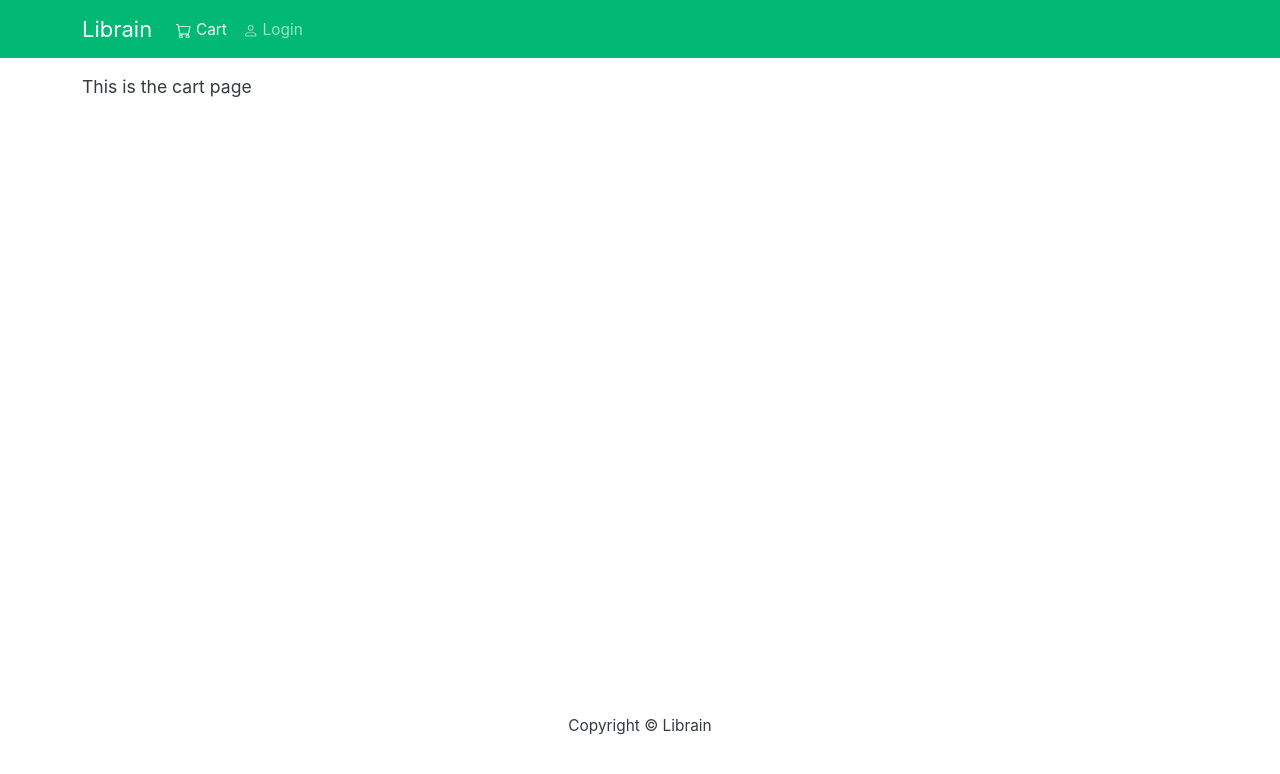
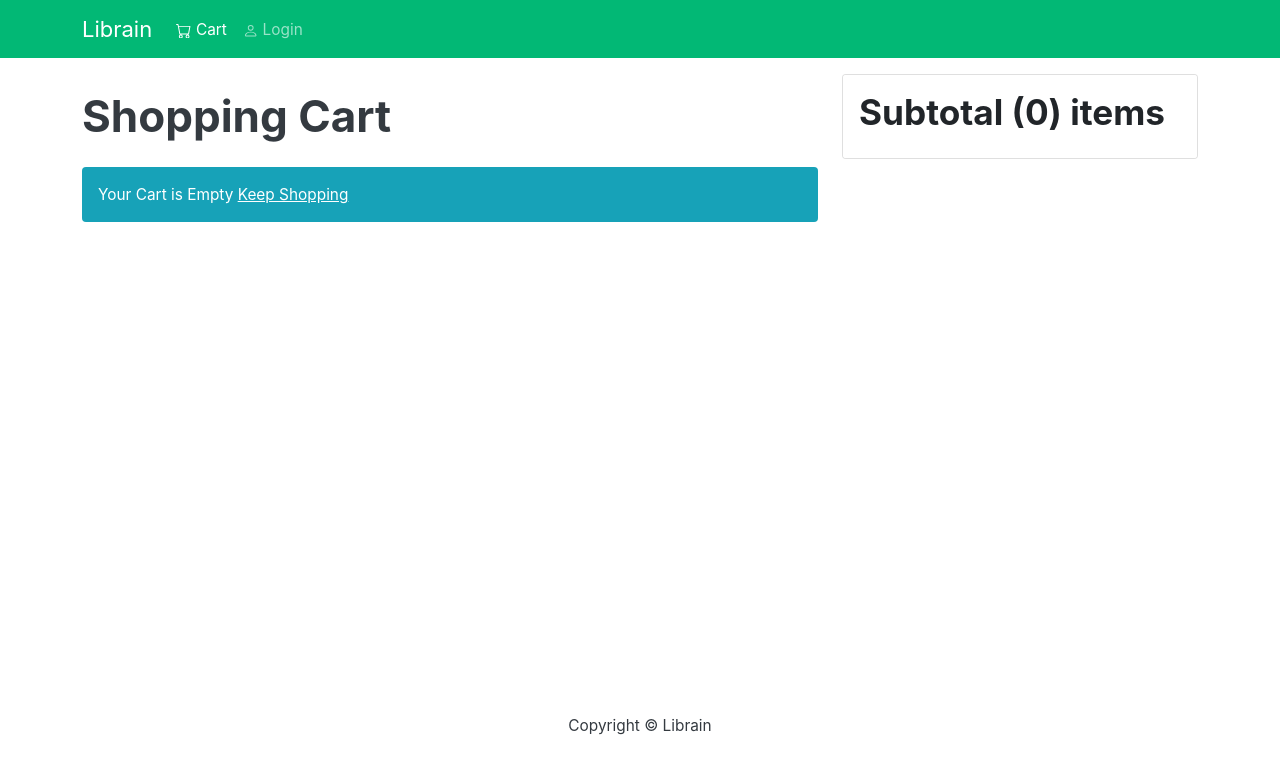
Before and after one commit to Victoria-Q-Le/Librain-frontend, a React (Create React App) app: page /cart in a window 1280 px wide. Shown: the top 774 px of the page. Built offline with nearby package versions, Linux system fonts and the light colour scheme.

Commit message:
add to cart broke

```diff
--- a/src/actions/cartActions.js
+++ b/src/actions/cartActions.js
@@ -8,7 +8,7 @@ export const addToCart = (id, qty) => async (dispatch, getState) => {
   dispatch({
     type: CART_ADD_ITEM,
     payload: {
-      bookId: data.id,
+      book: data.id,
       name: data.name,
       image: data.image,
       price: data.price,
--- a/src/index.css
+++ b/src/index.css
@@ -1,5 +1,15 @@
 main {
   min-height: 80vh;
+}
+
+h1 {
+  font: 1.8rem;
+  padding: 1rem 0;
+}
+
+h2 {
+  font: 1.4rem;
+  padding: 0.5rem 0;
 }
 
 h3 {
--- a/src/pages/Cart.js
+++ b/src/pages/Cart.js
@@ -9,25 +9,83 @@ import Message from '../components/Message'
 import {addToCart} from '../actions/cartActions'
 
 const Cart = ({history}) => {
-  const {id} = useParams()
+  const {bookId} = useParams()
+
   const qty = useLocation().search.split('=')[1]
 
   const dispatch = useDispatch()
 
   const cart = useSelector(state => state.cart)
   const {cartItems} = cart
-    console.log('cartItems: ', cartItems);
 
   useEffect(() => {
-    if(id){
-      dispatch(addToCart(id, qty))
+    if(bookId){
+      dispatch(addToCart(bookId, qty))
     }
-  },[dispatch, id, qty])
+  },[dispatch, bookId, qty])
+
+  const removeFromCart = (id) => {
+    console.log('remove', id);
+  }
 
   return(
-    <div>
-      This is the cart page
-    </div>
+    <Row>
+      <Col md={8}>
+        <h1>Shopping Cart</h1>
+        {cartItems.length === 0
+          ? (<Message variant='info'> Your Cart is Empty <Link to='/'> Keep Shopping </Link> </Message>)
+          : (
+              <ListGroup variant ='flush'>
+                {cartItems.map(item => (
+                  <ListGroup.Item key={item.bookId}>
+                    <Row>
+                      <Col md={2}>
+                        <Image src={item.image} alt={item.name} fluid rounded/>
+                      </Col>
+
+                      <Col md={3}>
+                        <Link to={`/book/${item.bookId}`}>{item.name}</Link>
+                      </Col>
+
+                      <Col md={2}> ${item.price} </Col>
+
+                      <Col md={3}>
+                        <Form.Control as='select' value={item.qty} onChange={(e) => dispatch(addToCart(item.bookId, e.target.value))}>
+                          {
+                            [...Array(item.countInStock).keys()].map((x) => (
+                              <option key={x+1} value ={x+1}>
+                                {x +1}
+                              </option>
+                            ))
+                          }
+                        </Form.Control>
+                      </Col>
+
+                      <Col md={1}>
+                        <Button
+                          type='button'
+                          variant='light'
+                          onClick={(e) => removeFromCart(item.bookId)}>
+                          <i className='fas fa-trash'></i>
+                        </Button>
+                      </Col>
+                    </Row>
+                  </ListGroup.Item>
+                ))}
+              </ListGroup>
+            )}
+      </Col>
+
+      <Col md={4}>
+        <Card>
+          <ListGroup variant='flush'>
+            <ListGroup.Item>
+              <h2>Subtotal ({cartItems.reduce((acc, item) => acc + item.qty,0)}) items </h2>
+            </ListGroup.Item>
+          </ListGroup>
+        </Card>
+      </Col>
+    </Row>
   )
 }
 
@@ -35,4 +93,6 @@ export default Cart
 
 /*When customer select the qty and they click on the addToCart button, they will send to a link `/cart/${id}?qty=${qty}. Ex: I want to add book whose id is 2 and I want to add 3 of them into my cart`
 - useParams is used to access the id of url and save it into bookId,bookId is now 2
-- useLocation first give back  and object {pathname: '/cart/2', search: '?qty=3', hash: '', state: null, key: 'jbgzc80p'}. Then I want to obtain the qty by choosing the search. After that I want to split this string into smaller index and ignore the '=' sign. The actual qty number will have index number 1 */
+- useLocation first give back  and object {pathname: '/cart/2', search: '?qty=3', hash: '', state: null, key: 'jbgzc80p'}. Then I want to obtain the qty by choosing the search. After that I want to split this string into smaller index by the '=' sign. The actual qty number will have index number 1
+Copy the Form Control from BookPage, but made some changes to the function, because we are looping through the cartItems arr so we had access to the item, so I changed the variable from 'qty' to 'item', I also didnt have the setQty state, so I changed it to dispatch function addToCart
+In the Subtotal, I want to count all the books inside the cart including different books and multiple copies of the same books, thus I wrote an expression using reduce function - a higher arr method. Reduce takes in 2 params: the accumulator, and the item and I also had to set the number where the accumulator goes which is 0*/
--- a/src/store.js
+++ b/src/store.js
@@ -16,7 +16,7 @@ const cartItemsfromStorage = localStorage.getItem('cartItems')
   : []
 
 const initialState = {
-  cart:{cartItems: cartItemsfromStorage}
+  cart: {cartItems: cartItemsfromStorage}
 }
 
 const middleware = [thunk]
```
